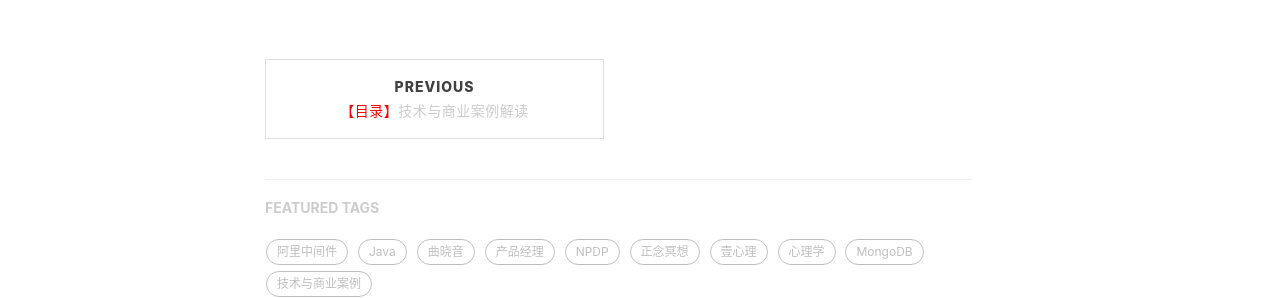
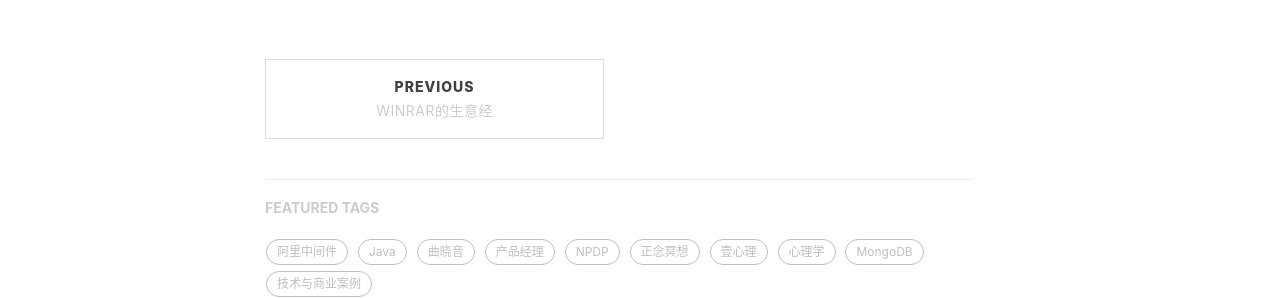
Before and after one commit to yuleizhuai/yuleizhuai.github.io, a Jekyll site: the page built from _posts/2018-11-25-index.markdown, in a window 1280 px wide. Shown: the part 970-1268 px from the top of the page. Built offline with Jekyll 4.4.1, drawn with Linux system fonts in a browser that asks for light colours; nearby versions of some CDN libraries; comment, search, counter and statistics services are not loaded; some of the changed lines change nothing that is shown.

Commit message:
add WinRAR business

```diff
--- a/_posts/Technology_and_business/2018-11-26-Technology_and_business.markdown
+++ b/_posts/Technology_and_business/2018-11-26-Technology_and_business.markdown
@@ -273,6 +273,10 @@
 
 #### Gabe Newell：Value 帝国制度的利弊
 
-###
+
+
+### 其他
+
+#### [WinRAR 的生意经](https://yulei.vip/2018/11/27/WinRAR/)
 
 ![technology_and_business](/img/technology_and_business/share.jpeg)
--- /dev/null
+++ b/_posts/Technology_and_business/2018-11-27-WinRAR.markdown
@@ -0,0 +1,17 @@
+---
+layout:     post
+title:      "WinRAR的生意经"
+subtitle:   "作者：许飞"
+date:       2018-11-27 00:00:00
+author:     "于磊"
+header-img: "img/technology_and_business/03bg.png"
+catalog: true
+tags:
+    - 技术与商业案例
+    - WinRAR
+
+
+
+---
+
+![technology_and_business](/img/technology_and_business/03WinRAR_business.png)
```
Also changed, not shown: img/technology_and_business/03bg.png (added), 1 other file.
